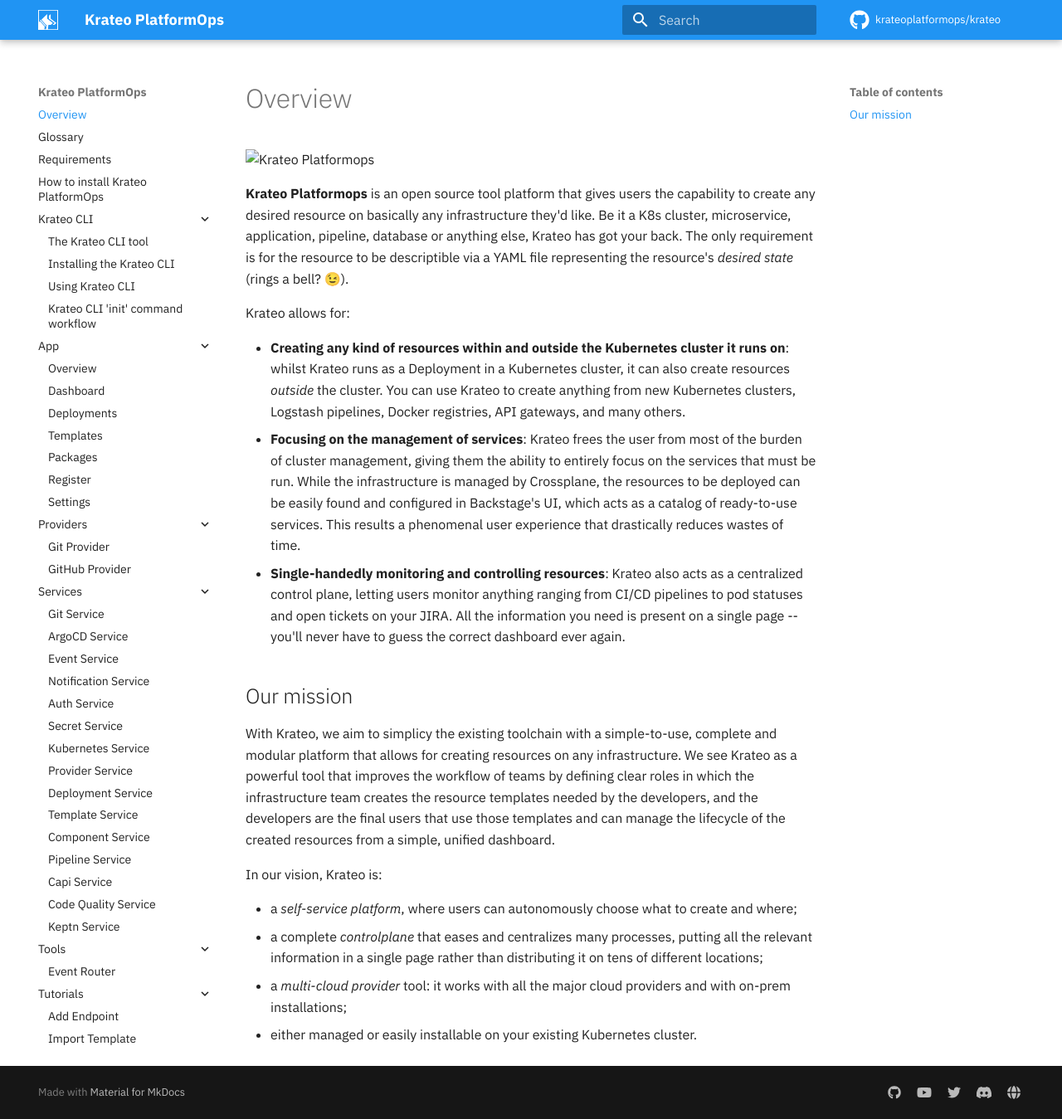
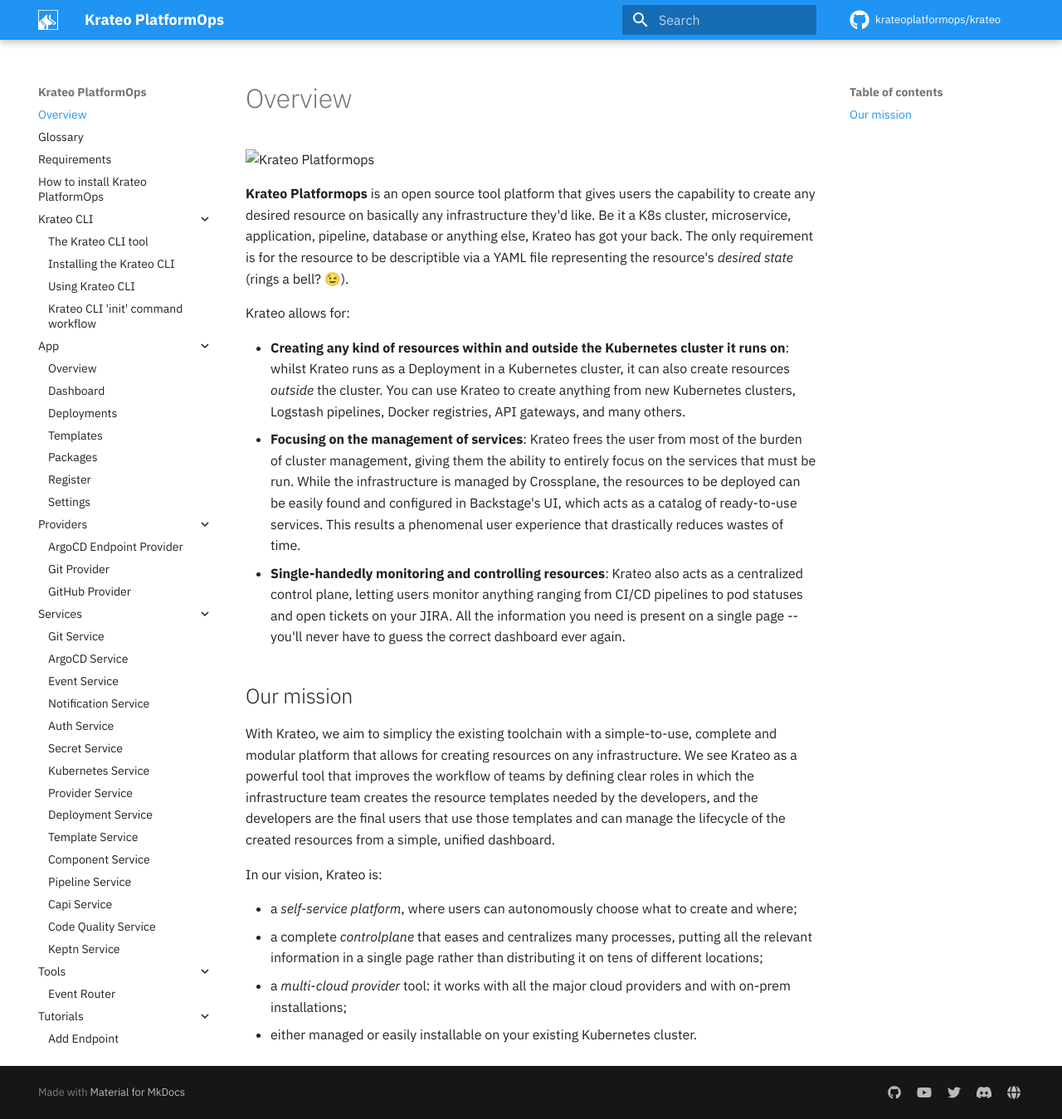
Before and after one commit to krateoplatformops/krateo-docs, an MkDocs documentation site: the page built from docs/README.md, in a window 1280 px wide and 1349 px high. Shown: the whole window at 83% size. Built offline with MkDocs 1.6.1 and Material for MkDocs 9.7.7, drawn with Linux system fonts in a browser that asks for light colours; comment, search, counter and statistics services are not loaded.

Commit message:
add argocd provider

```diff
--- a/mkdocs.yml
+++ b/mkdocs.yml
@@ -29,6 +29,7 @@
       - Register: app/app-register.md
       - Settings: app/app-settings.md
   - Providers:
+      - ArgoCD Endpoint Provider: providers/provider-argocd-endpoint.md
       - Git Provider: providers/provider-git.md
       - GitHub Provider: providers/provider-github.md
   - Services:
```
